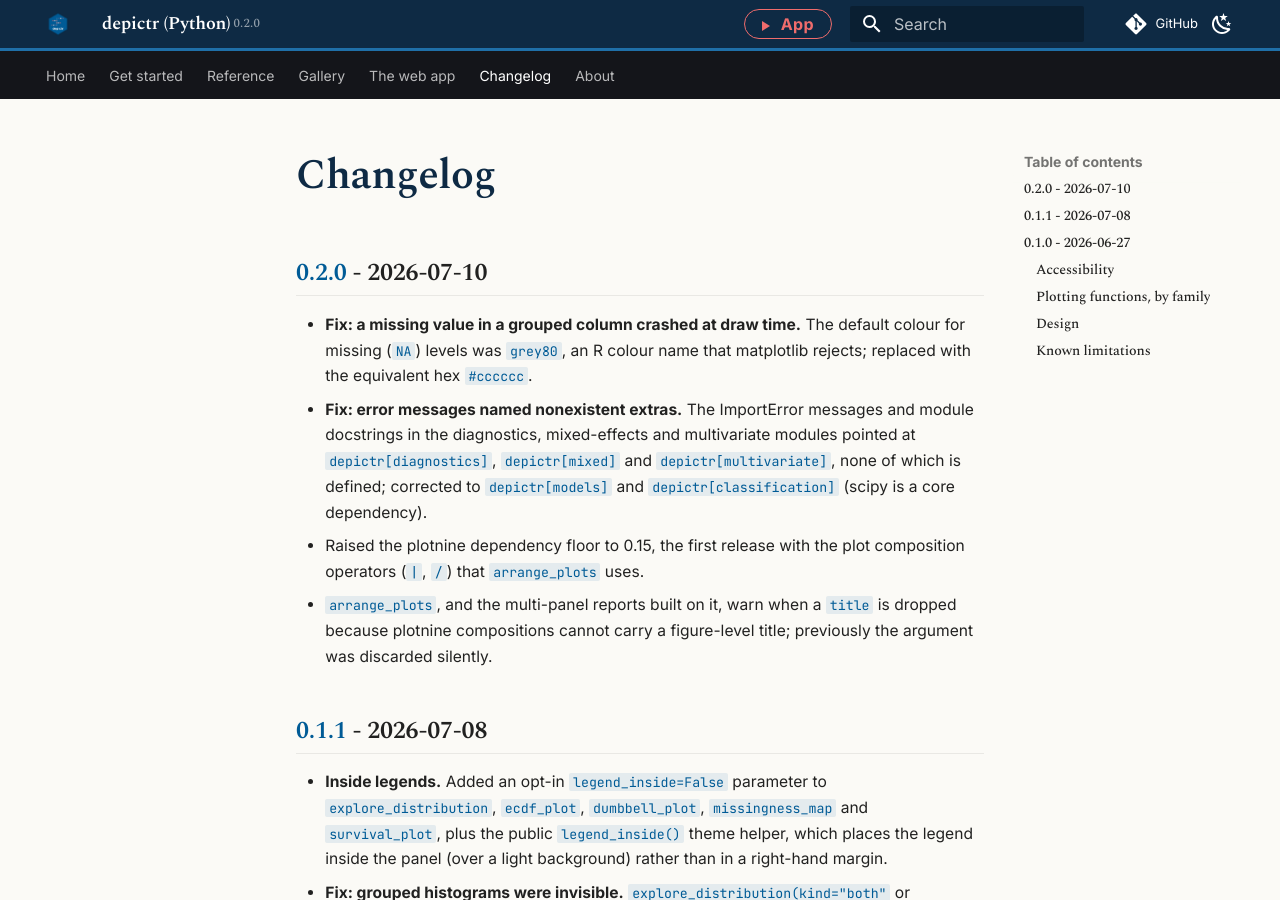
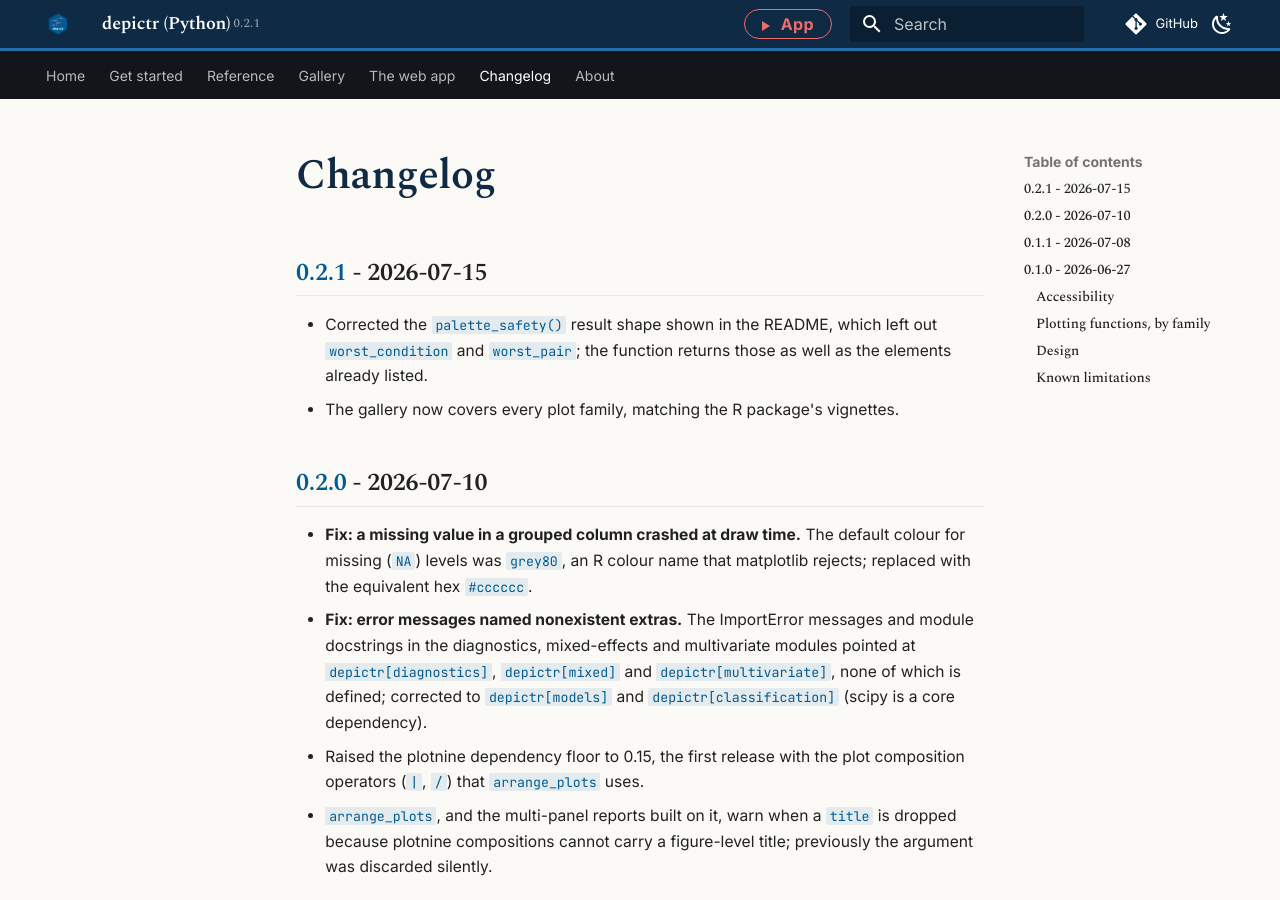
Before and after one commit to pablobernabeu/depictr-py, an MkDocs documentation site: the page built from docs/changelog.md, in a window 1280 px wide and 900 px high. Built offline with MkDocs 1.6.1 and Material for MkDocs 9.7.7, drawn with Linux system fonts in a browser that asks for light colours; comment, search, counter and statistics services are not loaded.

Commit message:
Bump to 0.2.1
Corrects the palette_safety() result shape shown in the README and brings the
gallery to parity with the R vignettes.

Co-Authored-By: Claude Opus 4.8 <noreply@anthropic.com>

```diff
--- a/CHANGELOG.md
+++ b/CHANGELOG.md
@@ -1,4 +1,11 @@
 # Changelog
+
+## [0.2.1] - 2026-07-15
+
+- Corrected the `palette_safety()` result shape shown in the README, which left
+  out `worst_condition` and `worst_pair`; the function returns those as well as
+  the elements already listed.
+- The gallery now covers every plot family, matching the R package's vignettes.
 
 ## [0.2.0] - 2026-07-10
 
@@ -110,6 +117,7 @@ object you can extend with `+`.
   `lme4::allFit`), `k_diagnostic`, `palette_preview`, `model_fit_table` and
   `ts_forecast`.
 
+[0.2.1]: https://github.com/pablobernabeu/depictr-py/compare/v0.2.0...v0.2.1
 [0.2.0]: https://github.com/pablobernabeu/depictr-py/compare/v0.1.1...v0.2.0
 [0.1.1]: https://github.com/pablobernabeu/depictr-py/compare/v0.1.0...v0.1.1
 [0.1.0]: https://github.com/pablobernabeu/depictr-py/releases/tag/v0.1.0
--- a/mkdocs.yml
+++ b/mkdocs.yml
@@ -106,4 +106,4 @@ nav:
 
 # The released version shown beside the title in the header (updated on release).
 extra:
-  version: "0.2.0"
+  version: "0.2.1"
--- a/src/depictr/__init__.py
+++ b/src/depictr/__init__.py
@@ -70,7 +70,7 @@ from .posterior import frequentist_bayesian_plot, posterior_plot
 from .power import power_curve_plot
 from .predictions import compare_models, effects_plot, interaction_plot
 
-__version__ = "0.2.0"
+__version__ = "0.2.1"
 
 __all__ = [
     "__version__",
```
Also changed, not shown: docs/about.md (+3 -3 lines), 1 other file.
